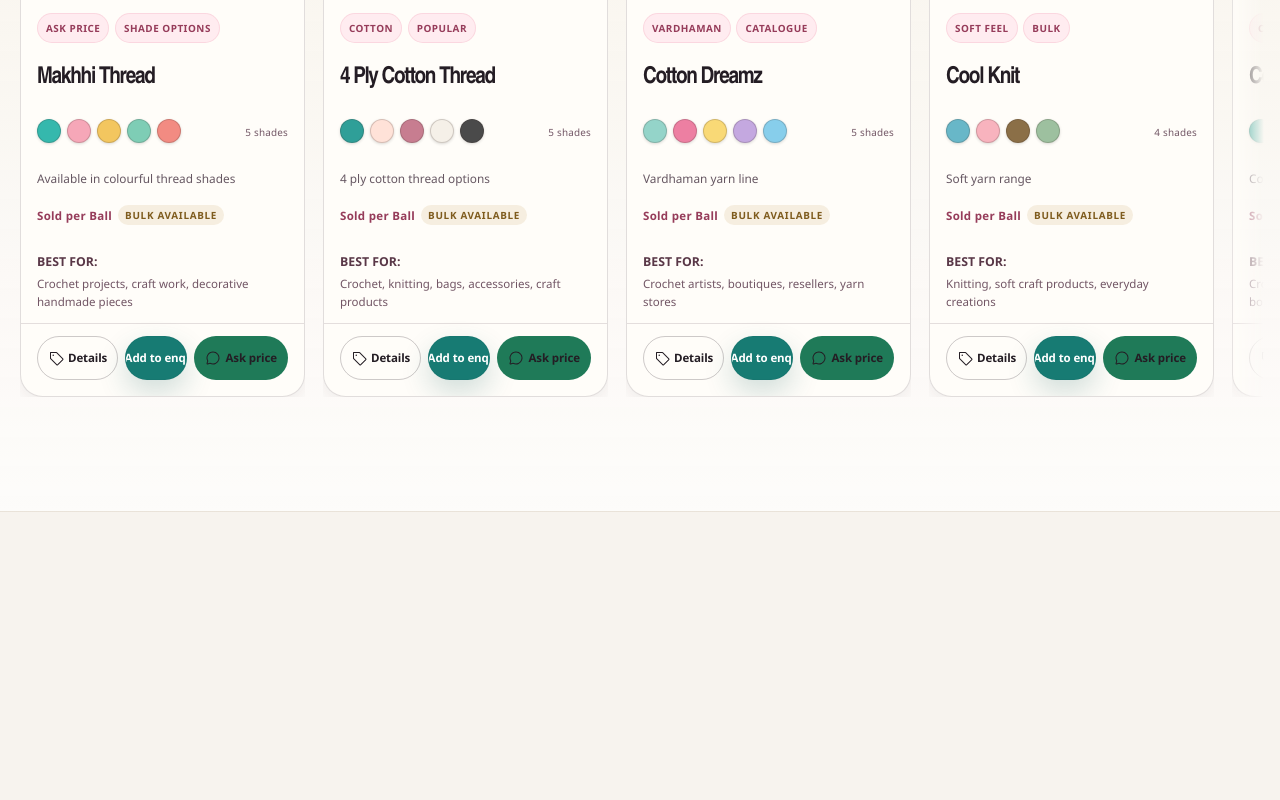
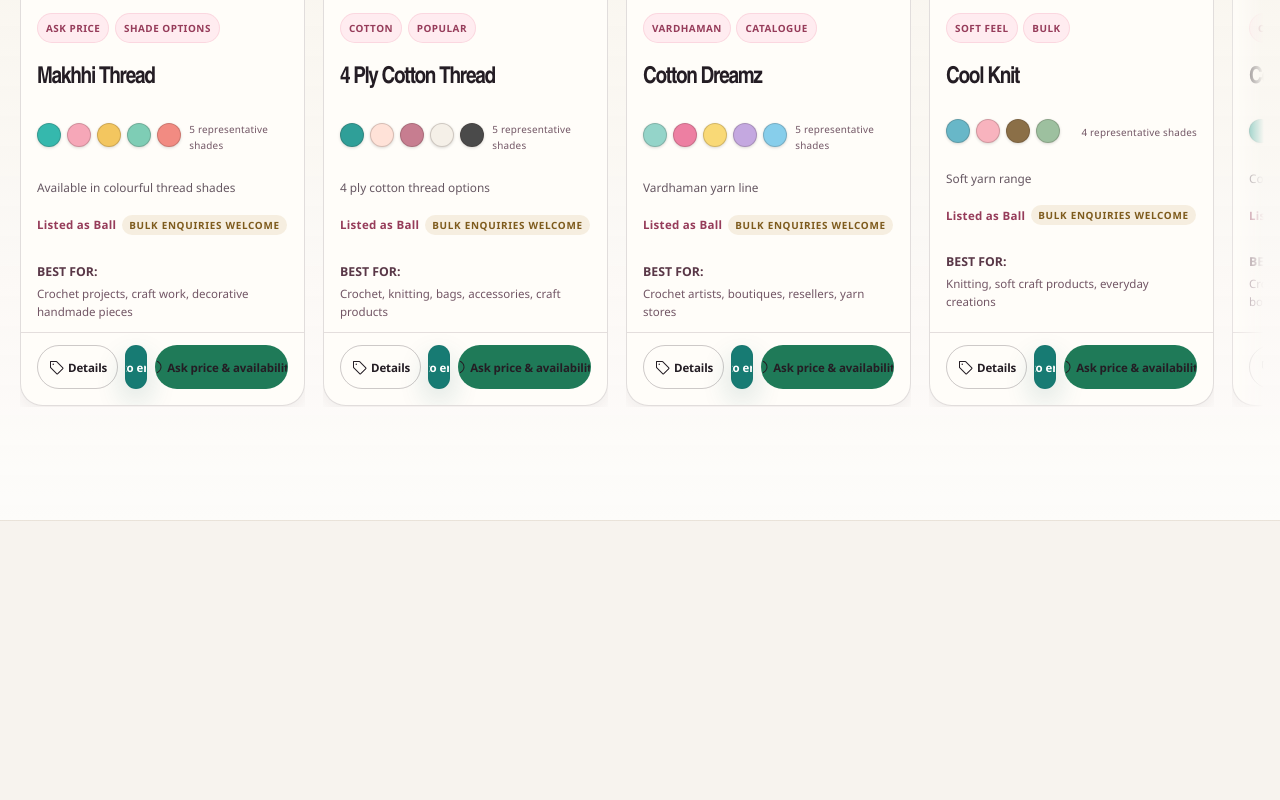
Before and after one commit to GYASH28/sample-website, a React (Vite) app: page / in a window 1280 px wide. Shown: the part 1660-2460 px from the top of the page. Built offline with nearby package versions, Linux system fonts and the light colour scheme.

Commit message:
ux: remove fake stock certainty and preserve shade enquiries

```diff
--- a/src/components/ProductCard.jsx
+++ b/src/components/ProductCard.jsx
@@ -29,7 +29,6 @@
   const { has: isInWishlist, toggle: toggleWishlist } = useWishlist();
   const { add: addToBasket } = useEnquiryBasket();
   const isFavorited = isInWishlist(product.slug);
-  const isUnavailable = product.stock === "out";
 
   useEffect(() => {
     setImageSrc(productBaseImage);
@@ -41,6 +40,7 @@
     type: "product-card",
     productName: product.name,
     category: product.category,
+    shade: activeColor?.name,
   });
 
   const colorsToShow = (product.colors || []).slice(0, MAX_SWATCHES_ON_CARD);
@@ -50,7 +50,6 @@
   const bulkAvailable = presets.some((preset) => preset >= 50);
 
   const addDefaultToBasket = () => {
-    if (isUnavailable) return;
     addToBasket({
       slug: product.slug,
       name: product.name,
@@ -60,7 +59,7 @@
       quantity: product.quantityOptions?.min || 1,
       unit: product.quantityOptions?.unit || "pcs",
       variant: getDefaultVariant(product),
-      note: "Added from product card",
+      note: activeColor ? `Selected ${activeColor.name} from catalogue card; please confirm current shade.` : "Please confirm current shade and availability.",
     });
   };
 
@@ -120,6 +119,7 @@
                   height="640"
                   loading="lazy"
                   decoding="async"
+                  fetchPriority="low"
                   className="product-image"
                   onError={handleImageError}
                 />
@@ -136,7 +136,6 @@
                 {(product.badges || ["Catalogue"]).slice(0, 2).map((badge) => (
                   <span key={badge} className="badge-highlight">{badge}</span>
                 ))}
-                {isUnavailable ? <span className="badge-highlight product-stock-badge">Unavailable</span> : null}
               </div>
             </div>
 
@@ -145,7 +144,7 @@
             </h3>
 
             {product.colors?.length ? (
-              <div className="product-card-swatches" aria-label={`Available shades: ${product.colors.length} options`}>
+              <div className="product-card-swatches" aria-label={`Representative shades: ${product.colors.length} options`}>
                 <div className="swatch-dots-row">
                   {colorsToShow.map((color) => (
                     <SwatchButton
@@ -162,7 +161,7 @@
                   ) : null}
                 </div>
                 <span className="swatches-count-label">
-                  {activeColor?.name || `${product.colors.length} shades`}
+                  {activeColor?.name || `${product.colors.length} representative shades`}
                 </span>
               </div>
             ) : null}
@@ -171,8 +170,8 @@
 
             {soldAs ? (
               <div className="product-card-sold-as">
-                <span>Sold per {soldAs}</span>
-                {bulkAvailable ? <em>Bulk available</em> : null}
+                <span>Listed as {soldAs}</span>
+                {bulkAvailable ? <em>Bulk enquiries welcome</em> : null}
               </div>
             ) : null}
 
@@ -195,20 +194,19 @@
           className="btn btn-primary btn-small"
           type="button"
           onClick={addDefaultToBasket}
-          disabled={isUnavailable}
         >
           <ClipboardText size={16} aria-hidden="true" />
-          {isUnavailable ? "Unavailable" : "Add to enquiry"}
+          Add to enquiry
         </button>
         <a
           className="btn btn-whatsapp btn-small"
           href={enquireLink}
           target="_blank"
           rel="noreferrer"
-          aria-label={`Ask about ${product.name} on WhatsApp`}
+          aria-label={`Ask about ${product.name}${activeColor ? ` in ${activeColor.name}` : ""} on WhatsApp`}
         >
           <ChatCircle size={16} aria-hidden="true" />
-          {isUnavailable ? "Ask availability" : "Ask price"}
+          {activeColor ? `Ask about ${activeColor.name}` : "Ask price & availability"}
         </a>
       </div>
     </article>
@@ -224,7 +222,7 @@
       type="button"
       className={`swatch-dot swatch-dot-button ${isActive ? "selected" : ""}`}
       style={{ backgroundColor: color.hex }}
-      aria-label={`${isActive ? "Deselect" : "Select"} ${color.name} for enquiry`}
+      aria-label={`${isActive ? "Deselect" : "Select"} representative ${color.name} shade for enquiry`}
       aria-pressed={isActive}
       onClick={(event) => {
         event.preventDefault();
@@ -244,7 +242,7 @@
     >
       {showTooltip ? (
         <span role="tooltip" className="swatch-tooltip">
-          {color.name}
+          {color.name} · confirm current shade
         </span>
       ) : null}
     </button>
```
